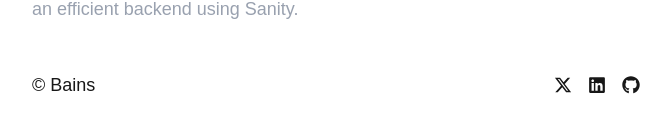
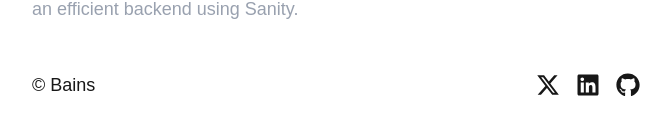
Before and after one commit to ekambains/portfolio, a Next.js app: page / in a window 1280 px wide. Shown: the part 1886-2021 px from the top of the page, without its empty margins (304-975 px from the left). Built offline with nearby package versions, Linux system fonts and the light colour scheme.

Commit message:
Some changes to the footer

```diff
--- a/components/Footer.tsx
+++ b/components/Footer.tsx
@@ -1,4 +1,5 @@
 import React from 'react'
+import Link from 'next/link';
 import { FaXTwitter } from "react-icons/fa6";
 import { FaLinkedin } from "react-icons/fa";
 import { FaGithub } from "react-icons/fa";
@@ -9,10 +10,10 @@ const Footer = () => {
         <div>
             <span>&copy; Bains</span>
         </div>
-        <div className='flex items-center gap-4'>
-            <span><FaXTwitter /></span>
-            <span><FaLinkedin /></span>
-            <span><FaGithub /></span>
+        <div className='flex items-center gap-4 text-2xl'>
+            <Link href={`https://www.twitter.com/ekam_bains_`}><FaXTwitter /></Link>
+            <Link href={`https://www.linkedin.com/in/ekambains`}><FaLinkedin /></Link>
+            <Link href={`https://www.github.com/ekambains`}><FaGithub /></Link>
         </div>
     </div>
   )
--- a/components/Intro.tsx
+++ b/components/Intro.tsx
@@ -20,7 +20,7 @@ const Intro = () => {
             <Link href={`https://www.twitter.com/ekam_bains_`} className='flex flex-row items-center gap-1'>
               <FaXTwitter className='size-5 text-white' /> Twitter
             </Link>
-            <Link href={`https://www.linkedin.com/ekambains`} className='flex flex-row items-center gap-1'>
+            <Link href={`https://www.linkedin.com/in/ekambains`} className='flex flex-row items-center gap-1'>
               <FaLinkedin className='size-5 text-white' /> LinkedIn
             </Link>
             <Link href={`https://www.github.com/ekambains`} className='flex flex-row items-center gap-1'>
```
